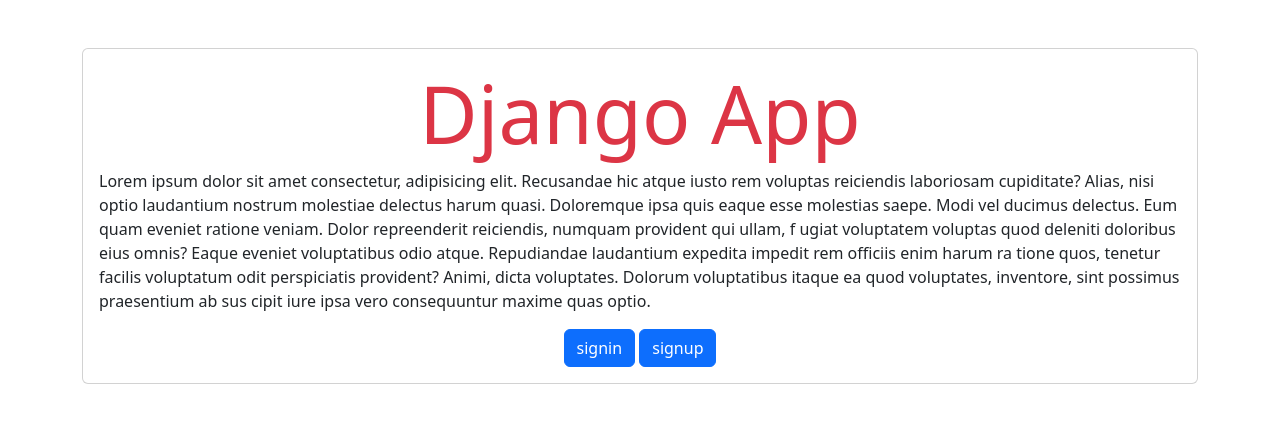
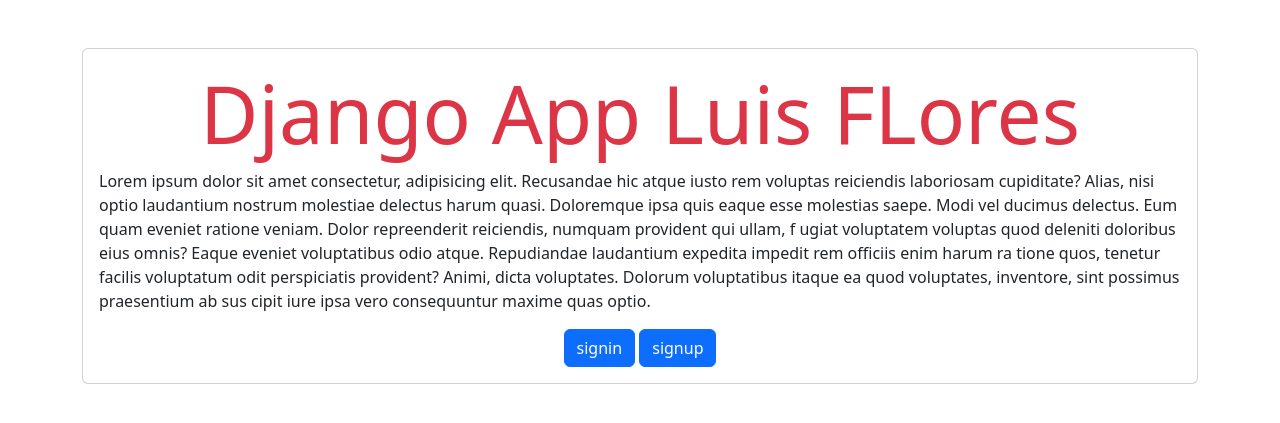
Before and after one commit to Luis-FloresT/Luis-F, a Django app: page / in a window 1280 px wide. Shown: the part 56-479 px from the top of the page. Run offline with Django 4.2, Linux system fonts and the light colour scheme.

Commit message:
actualizacion

```diff
--- a/tasks/templates/home.html
+++ b/tasks/templates/home.html
@@ -4,7 +4,7 @@
 
 <main class="container py-5">
   <section class="card card-body">
-    <h1 class="display-1 text-center text-danger">Django App</h1>
+    <h1 class="display-1 text-center text-danger">Django App Luis FLores </h1>
     <p> Lorem ipsum dolor sit amet consectetur, adipisicing elit. Recusandae hic atque iusto rem voluptas reiciendis laboriosam cupiditate? Alias, nisi
       optio laudantium nostrum molestiae delectus harum quasi. Doloremque ipsa quis eaque esse molestias saepe. Modi vel ducimus delectus. Eum quam eveniet ratione veniam. Dolor repreenderit reiciendis, numquam provident qui ullam, f
       ugiat voluptatem voluptas quod deleniti doloribus eius omnis? Eaque eveniet voluptatibus odio atque. Repudiandae laudantium expedita impedit rem officiis enim harum ra
```
Also changed, not shown: 1 other file.
